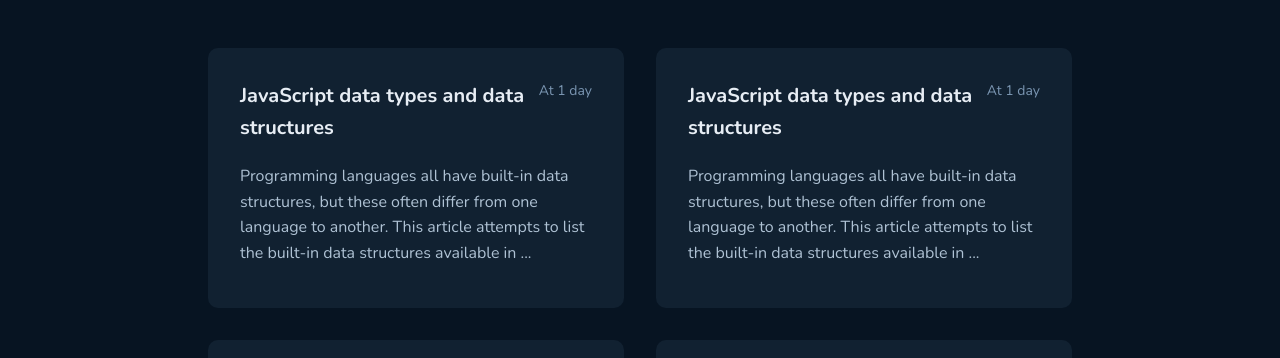
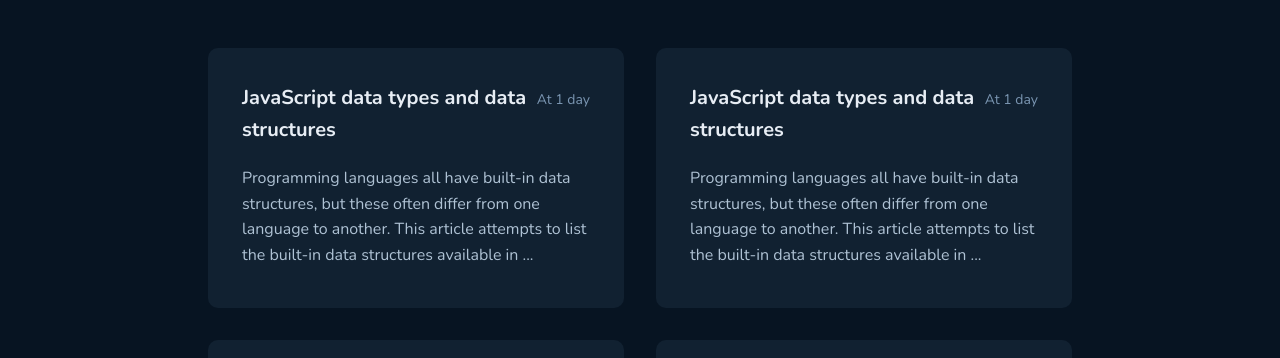
Before and after one commit to wladimirgrf/03-reactjs-challenge-github-blog, a React (Vite) app: page / in a window 1280 px wide. Shown: the part 566-924 px from the top of the page. Built offline with nearby package versions, Linux system fonts and the light colour scheme.

Commit message:
Blog page general adjustments

```diff
--- a/src/pages/Blog/components/Post/styles.ts
+++ b/src/pages/Blog/components/Post/styles.ts
@@ -6,19 +6,25 @@
   padding: 2rem;
   border-radius: 10px;
   line-height: 1.6;
+  cursor: pointer;
 
   background: ${({ theme }) => theme['base-post']};
+  border: 2px solid transparent;
 
   p {
     margin-top: 1.25rem;
     font-size: 1rem;
     color: ${({ theme }) => theme['base-text']};
   }
+
+  &:hover {
+    border-color: ${({ theme }) => theme['base-label']};
+  }
 `
 
 export const PostTitle = styled.div`
   display: flex;
-  justify-content: flex-start;
+  align-items: baseline;
 
   h3 {
     flex: 1;
```
